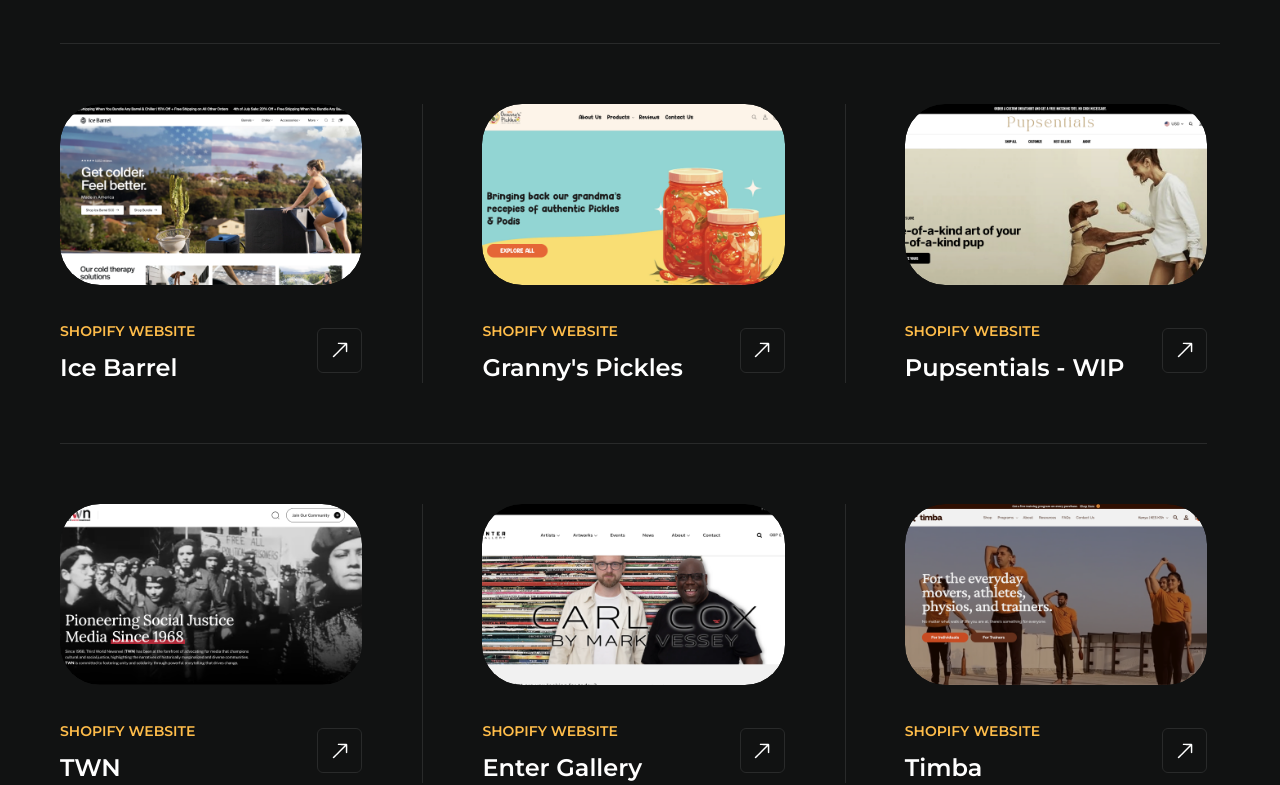
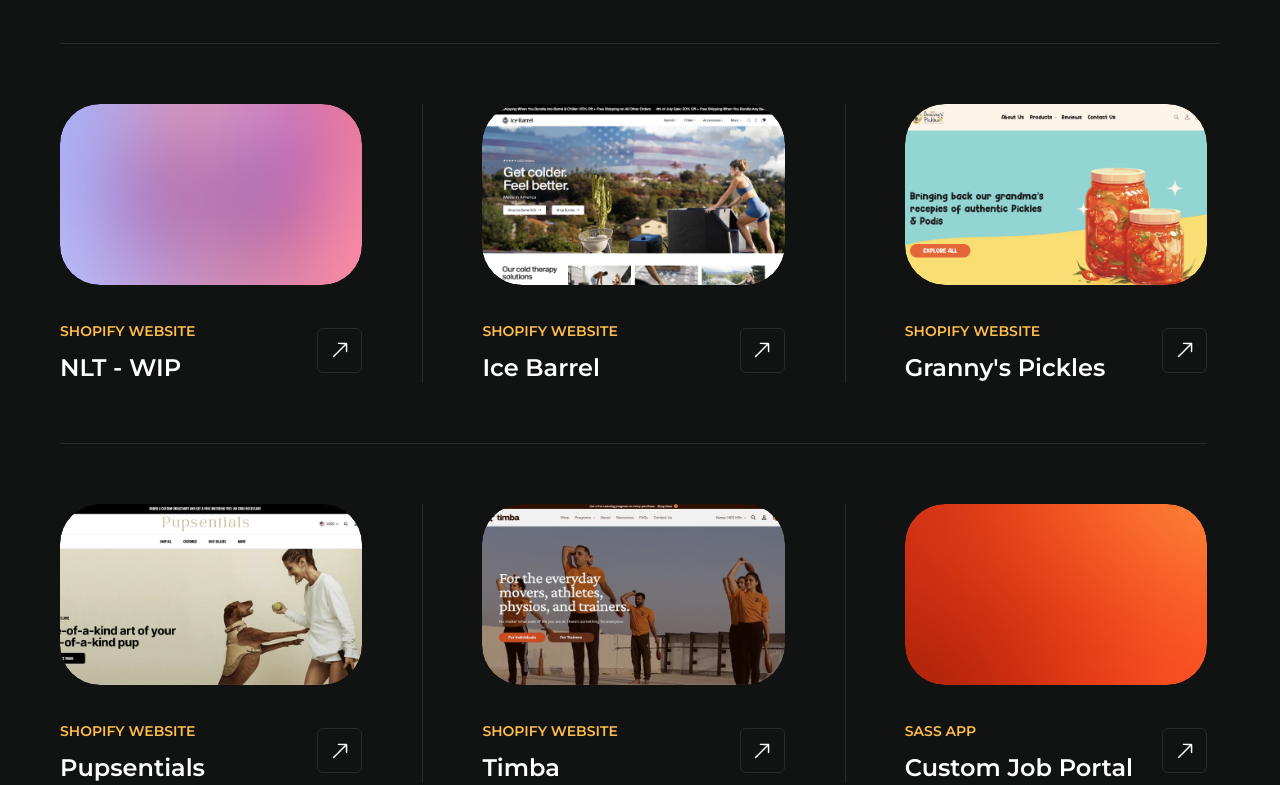
Before and after one commit to Saravanepic/perosnal-website, a Next.js app: page / in a window 1280 px wide. Shown: the part 3556-4341 px from the top of the page. Built offline with nearby package versions, Linux system fonts and the light colour scheme.

Commit message:
Fine tune

```diff
--- a/components/CurrentWork.js
+++ b/components/CurrentWork.js
@@ -47,7 +47,32 @@ const CurrentWork = ({ noTitle = false }) => {
           <div className="portfolio_in">
             <ul>
 
-               <li>
+              <li>
+                <div className="list_inner">
+                  <div className="image">
+                    <img src="img/portfolio/8.jpg" alt={4} />
+                  </div>
+                  <div className="title_holder">
+                    <div className="left">
+                      <span className="tag">Shopify Website</span>
+                      <h3>
+                        NLT - WIP
+                      </h3>
+                    </div>
+                    <div className="right">
+                    <Link href="" target="_blank">
+                        <img
+                          className="sm_svg"
+                          src="img/svg/down_arrow.svg"
+                          alt={1}
+                        />
+                      </Link>
+                    </div>
+                  </div>
+                </div>
+              </li>
+
+              <li>
                 <div className="list_inner">
                   <div className="image">
                     <img src="img/portfolio/IB.png" alt={4} />
@@ -107,7 +132,7 @@ const CurrentWork = ({ noTitle = false }) => {
                     <div className="left">
                       <span className="tag">Shopify Website</span>
                       <h3>
-                      Pupsentials - WIP
+                      Pupsentials
                       </h3>
                     </div>
                     <div className="right">
@@ -123,57 +148,7 @@ const CurrentWork = ({ noTitle = false }) => {
                 </div>
               </li>
 
-              <li>
-                <div className="list_inner">
-                  <div className="image">
-                    <img src="img/portfolio/TWN.png" alt={1} />
-                  </div>
-                  <div className="title_holder">
-                    <div className="left">
-                    <span className="tag">Shopify Website</span>
-                      <h3>
-                          TWN
-                      </h3>
-                    </div>
-                    <div className="right">
-                      <Link href="https://twn-shop-store.myshopify.com/">
-                        <img
-                          className="sm_svg"
-                          src="img/svg/down_arrow.svg"
-                          alt={1}
-                        />
-                      </Link>
-                    </div>
-                  </div>
-                </div>
-              </li>
 
-
-
-              <li>
-                <div className="list_inner">
-                  <div className="image">
-                    <img src="img/portfolio/EG.png" alt={5} />
-                  </div>
-                  <div className="title_holder">
-                    <div className="left">
-                      <span className="tag">Shopify Website</span>
-                      <h3>
-                          Enter Gallery
-                      </h3>
-                    </div>
-                    <div className="right">
-                    <Link href="https://entergallery.com/" target="_blank">
-                        <img
-                          className="sm_svg"
-                          src="img/svg/down_arrow.svg"
-                          alt={1}
-                        />
-                      </Link>
-                    </div>
-                  </div>
-                </div>
-              </li>
 
                <li>
                 <div className="list_inner">
@@ -200,6 +175,31 @@ const CurrentWork = ({ noTitle = false }) => {
                 </div>
               </li>
 
+              <li>
+                <div className="list_inner">
+                  <div className="image">
+                    <img src="img/portfolio/5.jpg" alt={4} />
+                  </div>
+                  <div className="title_holder">
+                    <div className="left">
+                      <span className="tag">SASS App</span>
+                      <h3>
+                        Custom Job Portal
+                      </h3>
+                    </div>
+                    <div className="right">
+                    <Link href="" target="_blank">
+                        <img
+                          className="sm_svg"
+                          src="img/svg/down_arrow.svg"
+                          alt={1}
+                        />
+                      </Link>
+                    </div>
+                  </div>
+                </div>
+              </li>
+
 
 
             </ul>
--- a/components/Portfolio.js
+++ b/components/Portfolio.js
@@ -230,6 +230,13 @@ const shopifyprojectsData = [
     tag:"Shopify | Custom UI",
     url:"https://www.nostrumfashion.com/",
   },
+  {
+    id: 37,
+    name: "Blues Coffee & Teaco",
+    tag:"Shopify | Custom UI",
+    url:"https://www.bluescoffeeandteaco.com/",
+  },
+
 
 
 ];
@@ -572,6 +579,54 @@ const Portfolio = ({ noTitle = false }) => {
               <li>
                 <div className="list_inner">
                   <div className="image">
+                    <img src="img/portfolio/TWN.png" alt={1} />
+                  </div>
+                  <div className="title_holder">
+                    <div className="left">
+                    <span className="tag">Shopify Website</span>
+                      <h3>
+                          TWN
+                      </h3>
+                    </div>
+                    <div className="right">
+                      <Link href="https://twn-shop-store.myshopify.com/">
+                        <img
+                          className="sm_svg"
+                          src="img/svg/down_arrow.svg"
+                          alt={1}
+                        />
+                      </Link>
+                    </div>
+                  </div>
+                </div>
+              </li>
+                <li>
+                <div className="list_inner">
+                  <div className="image">
+                    <img src="img/portfolio/EG.png" alt={5} />
+                  </div>
+                  <div className="title_holder">
+                    <div className="left">
+                      <span className="tag">Shopify Website</span>
+                      <h3>
+                          Enter Gallery
+                      </h3>
+                    </div>
+                    <div className="right">
+                    <Link href="https://entergallery.com/" target="_blank">
+                        <img
+                          className="sm_svg"
+                          src="img/svg/down_arrow.svg"
+                          alt={1}
+                        />
+                      </Link>
+                    </div>
+                  </div>
+                </div>
+              </li>
+              {/* <li>
+                <div className="list_inner">
+                  <div className="image">
                     <img src="img/portfolio/mutual.png" alt={2} />
                   </div>
                   <div className="title_holder">
@@ -592,7 +647,7 @@ const Portfolio = ({ noTitle = false }) => {
                     </div>
                   </div>
                 </div>
-              </li>
+              </li> */}
 
 
 
--- a/components/Pricing.js
+++ b/components/Pricing.js
@@ -27,7 +27,7 @@ const Pricing = () => {
                       <div className="info">
                         <h3 className="plan">Shopify Website</h3>
                         <h3 className="price">
-                          <span>Starts @</span> $1000<span>/ website</span>
+                          <span>Starts @</span> $1250<span>/ website</span>
                         </h3>
                       </div>
                       <div className="features">
@@ -86,7 +86,7 @@ const Pricing = () => {
                       <div className="info">
                         <h3 className="plan">WordPress Website</h3>
                         <h3 className="price">
-                          <span>Starts @</span> $750<span>/ website</span>
+                          <span>Starts @</span> $950<span>/ website</span>
                         </h3>
                       </div>
                       <div className="features">
```
Also changed, not shown: app/portfolio/page.js (+18 -0 lines), 1 other file (tests, documents, lock files or other folders).
